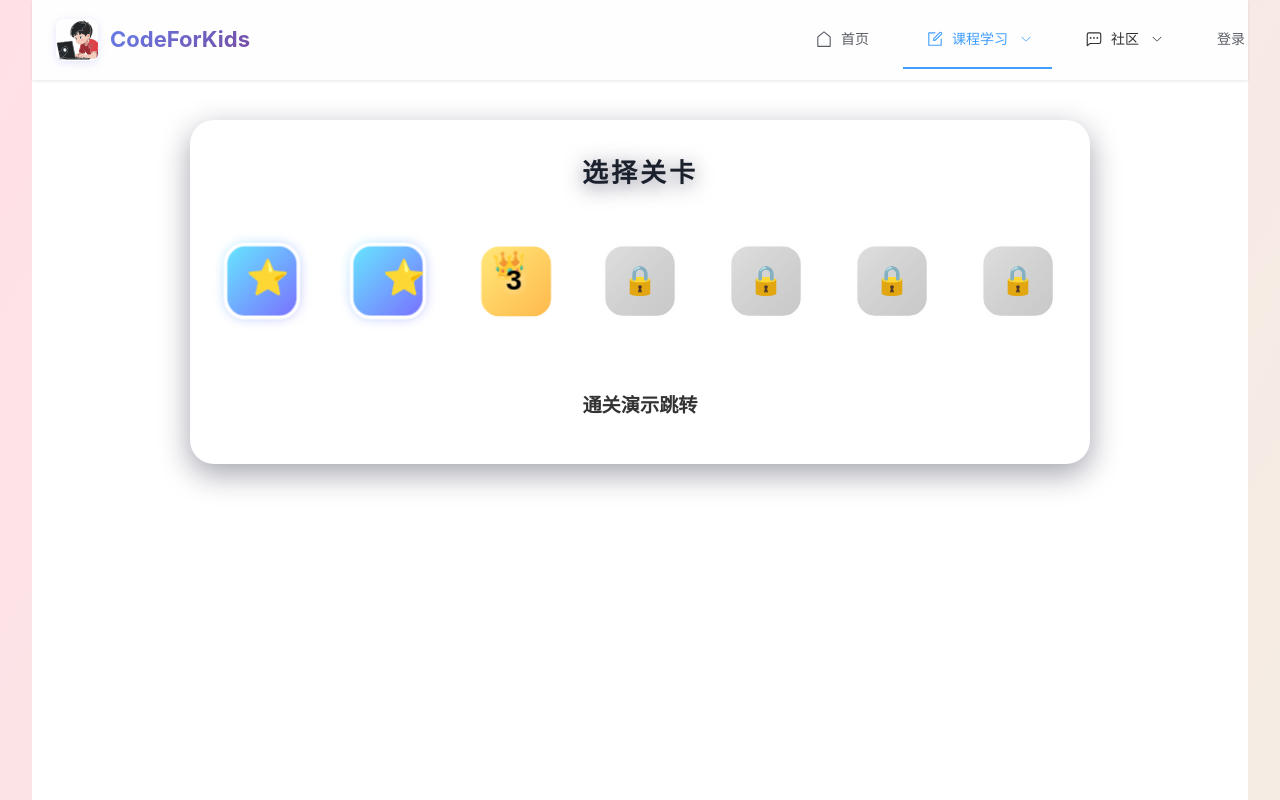
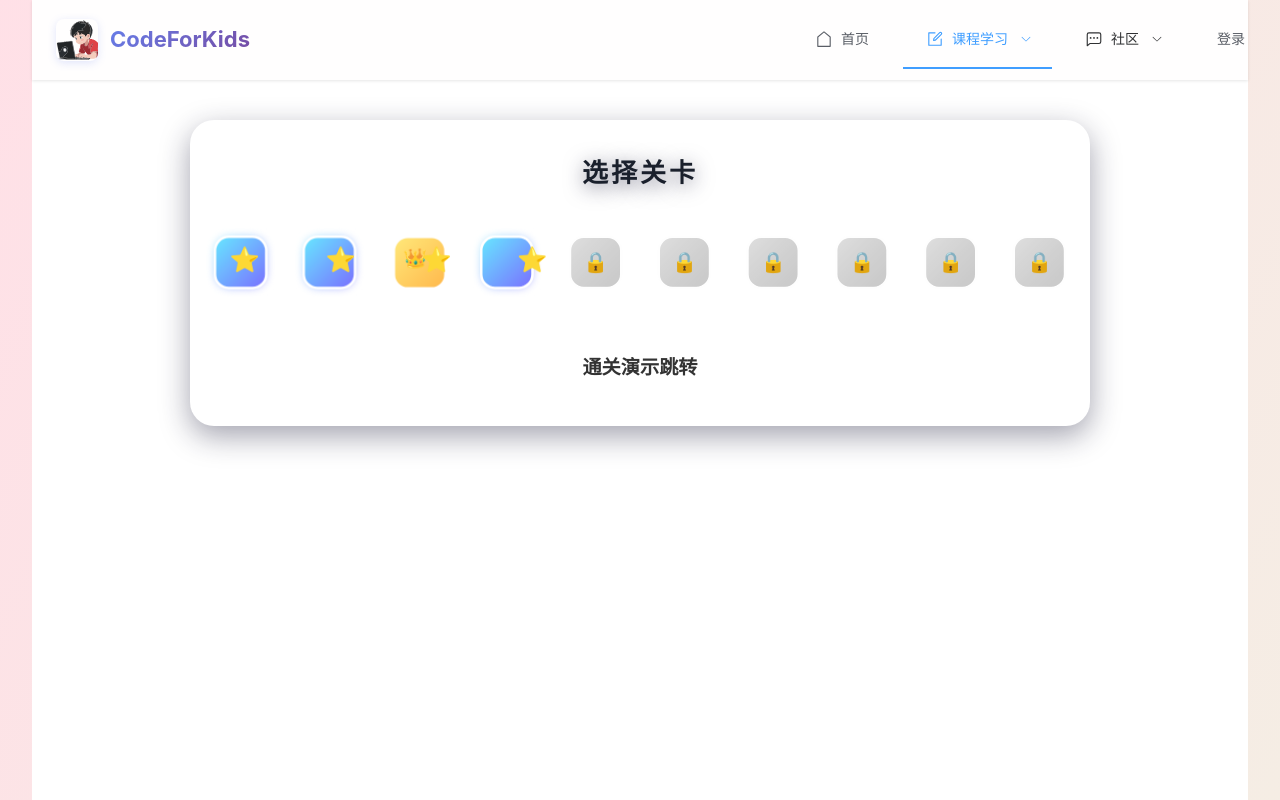
Before and after one commit to c0ffee-milk/KidsCode, a Vue app in the folder frontend/: page /learn/web in a window 1280 px wide. Built offline with nearby package versions, Linux system fonts and the light colour scheme.

Commit message:
完成关卡选择以及页面内容显示的绑定

```diff
--- a/frontend/src/App.vue
+++ b/frontend/src/App.vue
@@ -41,7 +41,7 @@
               <el-icon><Document /></el-icon>Python基础
             </el-menu-item>
             <el-menu-item index="/learn/web">
-              <el-icon><Monitor /></el-icon>网页制作
+              <el-icon><Monitor /></el-icon>关卡选择
             </el-menu-item>
             <el-menu-item index="/learn/game">
               <el-icon><Trophy /></el-icon>游戏开发
--- a/frontend/src/views/learn/PythonView.vue
+++ b/frontend/src/views/learn/PythonView.vue
@@ -1,8 +1,8 @@
 <template>
   <div class="python-main">
     <div class="python-toolbar">
-      <h1>Python闯关 - 第二关</h1>
-      <span class="level-desc">引入循环while的思想，可以在此处引入“重复执行...直到终点”的动作。</span>
+      <h1>Python闯关 - {{ levels[currentLevel].name }}</h1>
+      <span class="level-desc">{{ levels[currentLevel].desc }}</span>
     </div>
     <div class="python-content">
       <!-- 左侧 Blockly 拖拽区 -->
@@ -21,16 +21,24 @@
         <div class="stage-toolbar">
           <button class="flag-btn" @click="runCode">运行</button>
           <span class="stage-mode">拖拽积木并运行，骑士将自动到达终点</span>
+          <button v-if="currentLevel < levels.length - 1" @click="nextLevel" class="init-btn">下一关</button>
         </div>
         <div class="stage-area">
-          <h3>关卡地图</h3>
-          <div class="map-row">
-            <span v-for="(cell, idx) in mapData[0]" :key="idx" :class="cellClass(cell)">{{ cellSymbol(cell, idx) }}</span>
+          <h3>关卡地图 - {{ levels[currentLevel].name }}</h3>
+          <div v-for="(row, rowIdx) in mapData" :key="rowIdx" class="map-row">
+            <span
+              v-for="(cell, idx) in row"
+              :key="idx"
+              :class="cellClass(cell, idx, rowIdx)"
+            >
+              {{ cellSymbol(cell, idx, rowIdx) }}
+            </span>
           </div>
           <div class="map-desc">
             <span class="start">🏇 起点</span>
             <span class="end">🏁 终点</span>
             <span class="empty">⬜ 路径</span>
+            <span style="color:#b71c1c;">🧱 障碍</span>
           </div>
         </div>
         <div v-if="showFeedback" class="run-feedback">🎉 恭喜你，骑士已到达终点！</div>
@@ -38,24 +46,18 @@
     </div>
     <div v-if="showIntro" class="intro-modal">
       <div class="intro-content">
-        <h2>第二关：while循环闯关</h2>
+        <h2>{{ levels[currentLevel].intro.title }}</h2>
         <h3>教学目标</h3>
         <ul>
-          <li>理解并掌握 while 循环的基本用法</li>
-          <li>学会用循环让骑士自动前进直到终点</li>
-          <li>体验拖拽式编程，感受编程乐趣</li>
+          <li v-for="goal in levels[currentLevel].intro.goals" :key="goal">{{ goal }}</li>
         </ul>
         <h3>关卡规则</h3>
         <ul>
-          <li>骑士初始在起点（🏇），目标是到达终点（🏁）</li>
-          <li>每次只能前进一格</li>
-          <li>请用“重复执行直到到达终点”+“骑士向前移动一步”完成闯关</li>
+          <li v-for="rule in levels[currentLevel].intro.rules" :key="rule">{{ rule }}</li>
         </ul>
         <h3>编程提示</h3>
         <ul>
-          <li>拖拽“循环”积木和“动作”积木到编程区</li>
-          <li>点击右侧“运行”按钮，观察骑士自动前进</li>
-          <li>如遇问题可点击“重新初始化”重置编程区</li>
+          <li v-for="tip in levels[currentLevel].intro.tips" :key="tip">{{ tip }}</li>
         </ul>
         <button class="intro-confirm" @click="showIntro = false">我已了解，开始闯关</button>
       </div>
@@ -64,33 +66,282 @@
 </template>
 
 <script setup>
-import { ref, onMounted, nextTick } from 'vue'
+import { ref, onMounted, nextTick, watch } from 'vue'
+import { useRoute } from 'vue-router'
 import * as Blockly from 'blockly'
 import 'blockly/javascript'
 
-const mapData = ref([[1,0,0,0,0,0,0,0,0,2]])
-const knightPos = ref(0) // 骑士当前位置
+const levels = [
+  {
+    name: '第一关',
+    desc: '骑士直线前进，体验编程的乐趣。',
+    map: [[1, 0, 0, 0, 0, 0, 0, 0, 0, 2]],
+    intro: {
+      title: '第一关：直线前进',
+      goals: [
+        '了解编程闯关的基本玩法',
+        '让骑士从起点走到终点',
+        '体验拖拽式编程'
+      ],
+      rules: [
+        '骑士初始在起点（🏇），目标是到达终点（🏁）',
+        '每次只能前进一格',
+        '请用“骑士向前移动一步”完成闯关'
+      ],
+      tips: [
+        '拖拽“动作”积木到编程区',
+        '点击右侧“运行”按钮，观察骑士前进',
+        '如遇问题可点击“重新初始化”重置编程区'
+      ]
+    }
+  },
+  {
+    name: '第二关',
+    desc: '本关引入多步移动，体验参数积木的用法。',
+    map: [[1, 0, 0, 0, 0, 0, 0, 0, 0, 0, 2]],
+    intro: {
+      title: '第二关：多步移动',
+      goals: [
+        '学会使用带参数的积木',
+        '让骑士一次性前进多步到达终点'
+      ],
+      rules: [
+        '骑士初始在起点（🏇），目标是到达终点（🏁）',
+        '可以使用“骑士向前移动N步”积木',
+        '本关无需循环'
+      ],
+      tips: [
+        '拖拽“骑士向前移动”积木到编程区',
+        '设置步数为正确的值',
+        '点击“运行”按钮，骑士会直接到达终点'
+      ]
+    }
+  },
+  {
+    name: '第三关',
+    desc: '本关引入障碍物，需要用判断语句绕过障碍。',
+    map: [
+      [0, 0, -1, 0, 0, 0, -1, 0, 0, 2],
+      [0, -1, 0, 0, -1, 0, 0, 0, 0, 0],
+      [1, 0, 0, -1, 0, 0, -1, 0, 0, 0]
+    ],
+    intro: {
+      title: '第三关：障碍物闯关',
+      goals: [
+        '掌握if判断',
+        '学会绕过障碍'
+      ],
+      rules: [
+        '有障碍物，不能直接前进'
+      ],
+      tips: [
+        '用判断积木绕开障碍'
+      ]
+    }
+  },
+  {
+    name: '第四关',
+    desc: '本关需要用循环和判断结合，绕过多个障碍到达终点。',
+    map: [
+      [0, 0, -1, 0, 0, 0, 0, 0, 0, -1],
+      [0, -1, 0, 0, -1, 0, 0, -1, 0, 2],
+      [1, 0, 0, -1, 0, 0, -1, 0, 0, 0]
+    ],
+    intro: {
+      title: '第四关：循环与判断结合',
+      goals: [
+        '理解循环与判断的配合',
+        '掌握复杂路径的自动寻路'
+      ],
+      rules: [
+        '障碍物更多，需要合理规划路线',
+        '可以上下左右移动'
+      ],
+      tips: [
+        '尝试用while循环+if判断组合',
+        '注意每一步都要判断是否有障碍'
+      ]
+    }
+  },
+  {
+    name: '第五关',
+    desc: '终极挑战！地图更大，障碍更多，考验你的编程思维。',
+    map: [
+      [0, 0, -1, 0, 0, 0, -1, 0, 0, 2, 0, 0],
+      [0, -1, 0, 0, -1, 0, 0, -1, -1, -1, 0, 0],
+      [1, 0, 0, -1, 0, 0, 0, 0, 0, -1, 0, 0],
+      [0, 0, -1, 0, 0, 0, -1, 0, 0, 0, 0, 0]
+    ],
+    intro: {
+      title: '第五关：终极挑战',
+      goals: [
+        '灵活运用循环、判断和变量',
+        '解决更复杂的迷宫问题'
+      ],
+      rules: [
+        '地图更大，障碍更多',
+        '需要多次判断和循环'
+      ],
+      tips: [
+        '多用循环和判断，分步调试',
+        '遇到困难可以先画出路线'
+      ]
+    }
+  },
+  {
+    name: '第六关',
+    desc: '引入分岔路线，选择最优路径到达终点。',
+    map: [
+      [0, 0, -1, 0, 0, 0, 0, 0, 2],
+      [0, -1, 0, -1, 0, -1, 0, -1, 0],
+      [1, 0, 0, 0, 0, 0, -1, 0, 0]
+    ],
+    intro: {
+      title: '第六关：分岔选择',
+      goals: [
+        '学会选择不同路线',
+        '理解分支结构'
+      ],
+      rules: [
+        '有多条路线可选，部分路线有障碍',
+        '选择最优路线到达终点'
+      ],
+      tips: [
+        '尝试用if判断选择路线',
+        '多观察地图结构'
+      ]
+    }
+  },
+  {
+    name: '第七关',
+    desc: '地图变大，障碍更复杂，考验循环嵌套。',
+    map: [
+      [0, -1, 0, 0, 0, -1, 0, 0, 2, 0, 0],
+      [0, 0, -1, 0, -1, 0, -1, 0, 0, -1, 0],
+      [1, 0, 0, -1, 0, 0, 0, -1, 0, 0, 0],
+      [0, -1, 0, 0, -1, 0, 0, 0, -1, 0, 0]
+    ],
+    intro: {
+      title: '第七关：循环嵌套',
+      goals: [
+        '掌握循环嵌套结构',
+        '解决更复杂的路径问题'
+      ],
+      rules: [
+        '障碍物分布更复杂',
+        '需要多层循环和判断'
+      ],
+      tips: [
+        '尝试用嵌套循环',
+        '每一步都要判断是否有障碍'
+      ]
+    }
+  },
+  {
+    name: '第八关',
+    desc: '引入“迷雾”区域，部分路径不可见。',
+    map: [
+      [0, -2, -1, 0, 0, -2, 0, 0, 2, 0, 0],
+      [0, 0, -2, 0, -1, 0, -2, 0, 0, -1, 0],
+      [1, 0, 0, -1, -2, 0, 0, -1, 0, 0, 0],
+      [0, -1, 0, 0, -1, 0, 0, 0, -2, 0, 0]
+    ],
+    intro: {
+      title: '第八关：迷雾挑战',
+      goals: [
+        '应对未知区域',
+        '合理规划路径'
+      ],
+      rules: [
+        '部分区域为迷雾（🌫️），不可见',
+        '需要尝试多种方案'
+      ],
+      tips: [
+        '多尝试不同路线',
+        '遇到迷雾时要小心'
+      ]
+    }
+  },
+  {
+    name: '第九关',
+    desc: '地图更大，终点隐藏在角落，考验全局规划。',
+    map: [
+      [0, 0, -1, 0, 0, 0, -1, 0, 0, 0, 0, 2],
+      [0, -1, 0, 0, -1, 0, 0, -1, -1, -1, 0, 0],
+      [1, 0, 0, -1, 0, 0, 0, 0, 0, -1, 0, 0],
+      [0, 0, -1, 0, 0, 0, -1, 0, 0, 0, 0, 0],
+      [0, 0, 0, -1, 0, 0, 0, -1, 0, 0, -1, 0]
+    ],
+    intro: {
+      title: '第九关：全局规划',
+      goals: [
+        '学会全局思考',
+        '合理利用循环和判断'
+      ],
+      rules: [
+        '终点隐藏在地图角落',
+        '需要全局规划路线'
+      ],
+      tips: [
+        '先分析地图再编程',
+        '多用循环和判断'
+      ]
+    }
+  },
+  {
+    name: '第十关',
+    desc: '终极迷宫，障碍、迷雾、分岔全部出现，挑战极限！',
+    map: [
+      [0, -2, -1, 0, 0, -2, 0, 0, 2, 0, 0, -1, 0],
+      [0, 0, -2, 0, -1, 0, -2, 0, 0, -1, 0, 0, 0],
+      [1, 0, 0, -1, -2, 0, 0, -1, 0, 0, 0, -2, 0],
+      [0, -1, 0, 0, -1, 0, 0, 0, -2, 0, 0, 0, 0],
+      [0, 0, 0, -1, 0, 0, 0, -1, 0, 0, -1, 0, 0]
+    ],
+    intro: {
+      title: '第十关：极限挑战',
+      goals: [
+        '综合运用所有编程知识',
+        '解决最复杂的迷宫'
+      ],
+      rules: [
+        '障碍、迷雾、分岔全部出现',
+        '需要多次尝试和优化'
+      ],
+      tips: [
+        '多用循环、判断和变量',
+        '遇到困难不要放弃，多尝试'
+      ]
+    }
+  }
+]
+
+const route = useRoute()
+const currentLevel = ref(0)
+const mapData = ref(JSON.parse(JSON.stringify(levels[currentLevel.value].map)))
+const knightPos = ref(0)
+const knightRow = ref(2) // 添加行位置记录
 const blocklyDiv = ref(null)
 let workspace = null
 const showFeedback = ref(false)
 const showIntro = ref(true)
-const blockTip = ref('请拖拽"while循环"和"移动一步"积木到编程区，然后点击右侧"运行"按钮。')
 const loadingBlockly = ref(true)
 let blocklyRetryCount = 0
 const MAX_BLOCKLY_RETRY = 10
 
-function cellSymbol(cell, idx) {
-  if (idx === knightPos.value) return '🏇'
+function cellSymbol(cell, idx, rowIdx) {
+  // 在骑士当前位置显示骑士
+  if (idx === knightPos.value && rowIdx === knightRow.value) return '🏇'
   switch(cell) {
     case 2: return '🏁'
+    case -4: return '✅'
     case -1: return '🧱'
-    case -4: return '❌'
     case -2: return '🌫️'
     default: return '⬜'
   }
 }
 
-function cellClass(cell, idx) {
+function cellClass(cell, idx, rowIdx) {
   let baseClass = ''
   switch(cell) {
     case 1: baseClass = 'start'; break;
@@ -100,12 +351,10 @@ function cellClass(cell, idx) {
     case -2: baseClass = 'fog'; break;
     default: baseClass = 'empty';
   }
-
-  // 如果是骑士当前位置，添加特殊样式
-  if (idx === knightPos.value) {
+  // 在骑士当前位置加骑士样式
+  if (rowIdx === knightRow.value && idx === knightPos.value) {
     baseClass += ' knight-position'
   }
-
   return baseClass
 }
 
@@ -195,15 +444,33 @@ onMounted(() => {
     defineCustomBlocks()
     setTimeout(() => {
       initBlockly()
+      resetKnightToStart() // 加这一行
     }, 300)
   })
 })
 
+// 监听路由参数变化
+watch(
+  () => route.query.level,
+  (newLevel) => {
+    if (newLevel && !isNaN(Number(newLevel))) {
+      const idx = Number(newLevel) - 1
+      if (idx >= 0 && idx < levels.length) {
+        currentLevel.value = idx
+        mapData.value = JSON.parse(JSON.stringify(levels[idx].map))
+        resetKnightToStart()
+        showIntro.value = true
+        loadingBlockly.value = true
+        setTimeout(() => {
+          initBlockly()
+        }, 300)
+      }
+    }
+  },
+  { immediate: true }
+)
+
 function initBlockly() {
-  console.log('开始初始化 Blockly...')
-  console.log('blocklyDiv.value:', blocklyDiv.value)
-  console.log('Blockly:', Blockly)
-
   if (blocklyDiv.value && Blockly) {
     try {
       defineCustomBlocks();
@@ -230,11 +497,9 @@ function initBlockly() {
         zoom: { controls: true, wheel: true, startScale: 1.0, maxScale: 2, minScale: 0.5, scaleSpeed: 1.2 },
         grid: { spacing: 20, length: 3, colour: '#ccc', snap: true }
       })
-      console.log('Blockly 初始化成功:', workspace)
       loadingBlockly.value = false
       blocklyRetryCount = 0
     } catch (error) {
-      console.error('Blockly 初始化失败:', error)
       blocklyRetryCount++
       if (blocklyRetryCount < MAX_BLOCKLY_RETRY) {
         setTimeout(() => { initBlockly() }, 500)
@@ -277,44 +542,139 @@ window.showTip = function (tip) {
   alert(tip)
 }
 
+
+function resetKnightPosition() {
+  let startRow = mapData.value.length - 1
+  let col = mapData.value[startRow].findIndex(cell => cell === 1)
+  knightPos.value = col
+  knightRow.value = startRow
+}
+
+function resetKnightToStart() {
+  let startRow = mapData.value.length - 1
+  let col = mapData.value[startRow].findIndex(cell => cell === 1)
+  knightPos.value = col
+  knightRow.value = startRow
+}
+
+
+
 async function runCode() {
-  knightPos.value = 0
+  // 查找起点（值为1）在最后一行的位置
+  let startRow = mapData.value.length - 1
+  let col = mapData.value[startRow].findIndex(cell => cell === 1)
+  knightPos.value = col
+  knightRow.value = startRow // 初始化骑士行位置
   showFeedback.value = false
 
-  if (workspace) {
-    try {
-      const code = Blockly.JavaScript.workspaceToCode(workspace)
-      console.log('生成的代码:', code)
-      if (code.trim()) {
-        eval(code)
-      } else {
-        // 如果没有代码，默认演示
-        const steps = mapData.value[0].length - 1
-        for (let i = 0; i < steps; i++) {
-          await new Promise(r => setTimeout(r, 300))
-          knightPos.value++
-        }
-      }
-    } catch (error) {
-      console.error('代码执行出错:', error)
-      // 出错时也执行默认演示
-      const steps = mapData.value[0].length - 1
-      for (let i = 0; i < steps; i++) {
-        await new Promise(r => setTimeout(r, 300))
-        knightPos.value++
+  // 立即刷新页面，显示骑士在起点
+  await nextTick()
+
+  const map = mapData.value
+
+  // 广度优先搜索（BFS）自动寻路，允许上下左右移动，避开障碍
+  const queue = []
+  const visited = Array.from({ length: map.length }, () => Array(map[0].length).fill(false))
+  const prev = Array.from({ length: map.length }, () => Array(map[0].length).fill(null))
+
+  queue.push([startRow, col])
+  visited[startRow][col] = true
+
+  let found = false
+  let target = null
+
+  const directions = [
+    [0, 1],   // 右
+    [0, -1],  // 左
+    [-1, 0],  // 上
+    [1, 0]    // 下
+  ]
+
+  while (queue.length && !found) {
+    const [curRow, curCol] = queue.shift()
+    if (map[curRow][curCol] === 2) {
+      found = true
+      target = [curRow, curCol]
+      break
+    }
+    for (const [dr, dc] of directions) {
+      const nr = curRow + dr
+      const nc = curCol + dc
+      if (
+        nr >= 0 && nr < map.length &&
+        nc >= 0 && nc < map[0].length &&
+        !visited[nr][nc] &&
+        map[nr][nc] !== -1
+      ) {
+        queue.push([nr, nc])
+        visited[nr][nc] = true
+        prev[nr][nc] = [curRow, curCol]
       }
     }
-  } else {
-    // 没有 workspace 时执行默认演示
-    const steps = mapData.value[0].length - 1
-    for (let i = 0; i < steps; i++) {
-      await new Promise(r => setTimeout(r, 300))
-      knightPos.value++
+  }
+  if(!found) {
+    alert('无法到达终点，请检查路径！')
+    return
+  }
+  // 回溯路径
+  let path = []
+  if (found && target) {
+    let [r, c] = target
+    while (!(r === startRow && c === col)) {
+      path.push([r, c])
+      ;[r, c] = prev[r][c]
+    }
+    path.push([startRow, col])
+    path.reverse()
+  }
+
+  // 显示最优路径（高亮）
+  // 先清除旧的路径标记
+  for (let r = 0; r < map.length; r++) {
+    for (let c = 0; c < map[0].length; c++) {
+      if (map[r][c] === -4) map[r][c] = 0
     }
   }
+  // 标记最优路径（不包括起点和终点）
+  for (let i = 1; i < path.length - 1; i++) {
+    const [r, c] = path[i]
+    if (map[r][c] === 0) map[r][c] = -4
+  }
 
-  showFeedback.value = true
+  // 动画移动骑士
+  let curRow = startRow
+  let curCol = col
+  for (let i = 1; i < path.length; i++) {
+    const [nextRow, nextCol] = path[i]
+    curRow = nextRow
+    curCol = nextCol
+
+    // 更新骑士的完整位置
+    knightRow.value = curRow
+    knightPos.value = curCol
+
+    await new Promise(r => setTimeout(r, 300))
+  }
+
+  // 检查是否到达终点
+  let endRow = map.findIndex(row => row.includes(2))
+  let endCol = map[endRow].findIndex(cell => cell === 2)
+  showFeedback.value = (curRow === endRow && curCol === endCol)
   setTimeout(() => { showFeedback.value = false }, 2000)
+}
+
+
+function nextLevel() {
+  if (currentLevel.value < levels.length - 1) {
+    currentLevel.value++
+    mapData.value = JSON.parse(JSON.stringify(levels[currentLevel.value].map))
+    resetKnightToStart() // 加这一行
+    showIntro.value = true
+    loadingBlockly.value = true
+    setTimeout(() => {
+      initBlockly()
+    }, 300)
+  }
 }
 </script>
 
--- a/frontend/src/views/learn/WebView.vue
+++ b/frontend/src/views/learn/WebView.vue
@@ -8,6 +8,8 @@
       :height="svgHeight"
       preserveAspectRatio="xMidYMid meet"
     >
+
+
       <defs>
         <!-- 优化发光效果，更柔和 -->
         <filter id="white-glow" x="-50%" y="-50%" width="200%" height="200%">
@@ -88,6 +90,7 @@
       </g>
     </svg>
     <button class="pass-btn" @click="goPass">通关演示跳转</button>
+
   </div>
 </template>
 
@@ -99,13 +102,16 @@ const router = useRouter()
 
 // --- 响应式状态定义 ---
 const levels = reactive([
-  { passed: true },   // 1
+  { passed: true},   // 1
   { passed: true },   // 2
-  { passed: false },  // 3
-  { passed: false },  // 4
+  { passed: true },  // 3
+  { passed: true },  // 4
   { passed: false },  // 5
   { passed: false },  // 6
   { passed: false },  // 7
+  { passed: false },  // 8
+  { passed: false },  // 9
+  { passed: false }   // 10
 ])
 const currentLevelIndex = ref(2)
 
@@ -148,12 +154,17 @@ function levelPos(i) {
 function handleLevelClick(i) {
   if (isUnlocked(i)) {
     console.log(`跳转到关卡 ${i + 1}`)
-    router.push({ name: 'LearnPython' })
+    router.push({ name: 'LearnPython' ,query: { level: i + 1 } })
   }
 }
 
 function goPass() {
-  router.push({ name: 'LearnPython' })
+  // 传递当前选择的关卡索引（+1为关卡号）
+  router.push({ name: 'LearnPython', query: { level: currentLevelIndex.value + 1 } })
+}
+
+function goToLevel(idx) {
+  router.push({ name: 'PythonView', query: { level: idx } })
 }
 </script>
 
```
